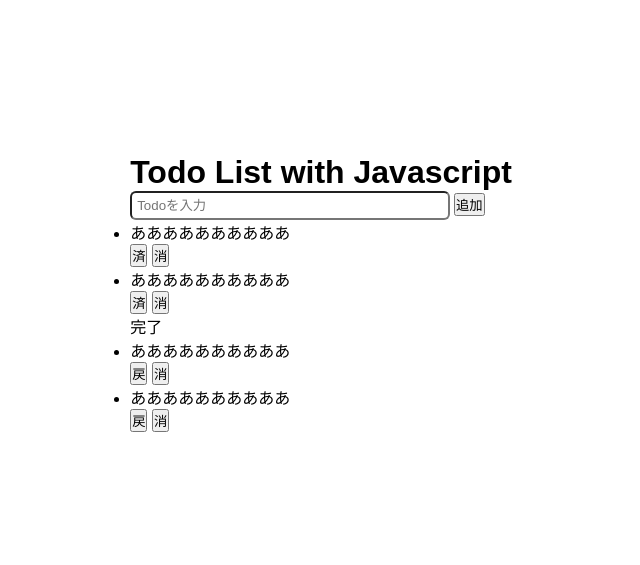
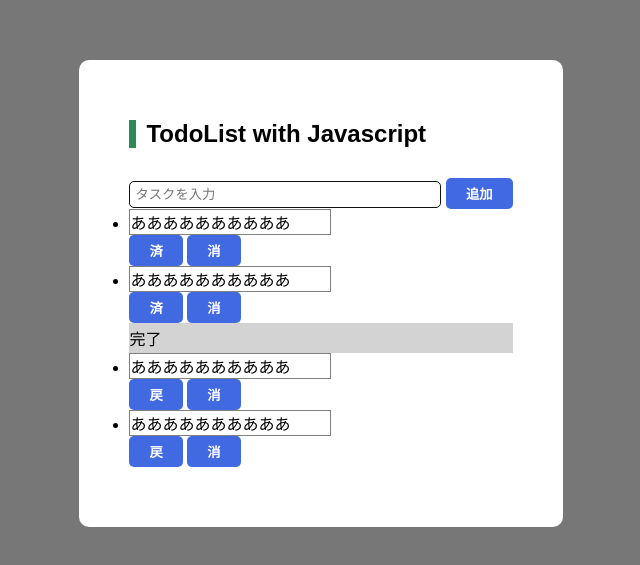
Before and after one commit to basuebo/TodoListSample, a website built with Parcel: page index.html in a window 1280 px wide. Shown: the part 107-672 px from the top of the page, without its empty margins (319-959 px from the left). Built offline with nearby package versions, Linux system fonts and the light colour scheme.

Commit message:
update css

```diff
--- a/index.html
+++ b/index.html
@@ -1,20 +1,20 @@
 <!DOCTYPE html>
 <html lang="ja">
   <head>
-    <title>Todo List with Javascript</title>
+    <title>TodoList with Javascript</title>
     <meta charset="UTF-8" />
     <link rel="stylesheet" href="src/styles.css" />
   </head>
 
   <body>
-    <main>
-      <h1>Todo List with Javascript</h1>
+    <div class="container">
+      <h2>TodoList with Javascript</h2>
       <div>
-        <input type="text" value="" placeholder="Todoを入力" />
+        <input type="text" value="" placeholder="タスクを入力" />
         <button>追加</button>
       </div>
 
-      <div>
+      <div class="incomplete">
         <ul>
           <li>ああああああああああ</li>
           <button>済</button>
@@ -25,7 +25,7 @@
         </ul>
       </div>
 
-      <div>
+      <div class="complete">
         <p>完了</p>
         <ul>
           <li>ああああああああああ</li>
@@ -36,6 +36,6 @@
           <button>消</button>
         </ul>
       </div>
-    </main>
+    </div>
   </body>
 </html>
--- a/src/styles.css
+++ b/src/styles.css
@@ -7,14 +7,49 @@
 }
 
 body {
-  height: 100vh;
+  min-height: 100vh;
   display: flex;
   justify-content: center;
   align-items: center;
+  background:#777;
+}
+
+.container {
+	position: relative;
+	padding: 60px 50px;
+	background: #FFF;
+	border-radius: 10px;
+}
+
+h2 {
+	margin-bottom: 30px;
+	padding-left: 10px;
+	border-left: 7px solid #2E8B57;
 }
 
 input {
-  width: 80%;
-  padding: 5px 5px;
-  border-radius: 6px;
+  width: 300px;
+  border: 1px solid #111;
+  padding: 5px;
+  border-radius: 5px;
+  outline: none;
 }
+
+button {
+	padding: 6px 20px;
+	color: white;
+	background-color: #4169E1;
+  border-radius: 5px;
+  font-weight: bold;
+  border: none;
+}
+
+li {
+	width: 200px;
+	border: 1px solid gray;
+}
+
+p {
+	background: lightgray;
+	padding: 3px 0px;
+}
```
